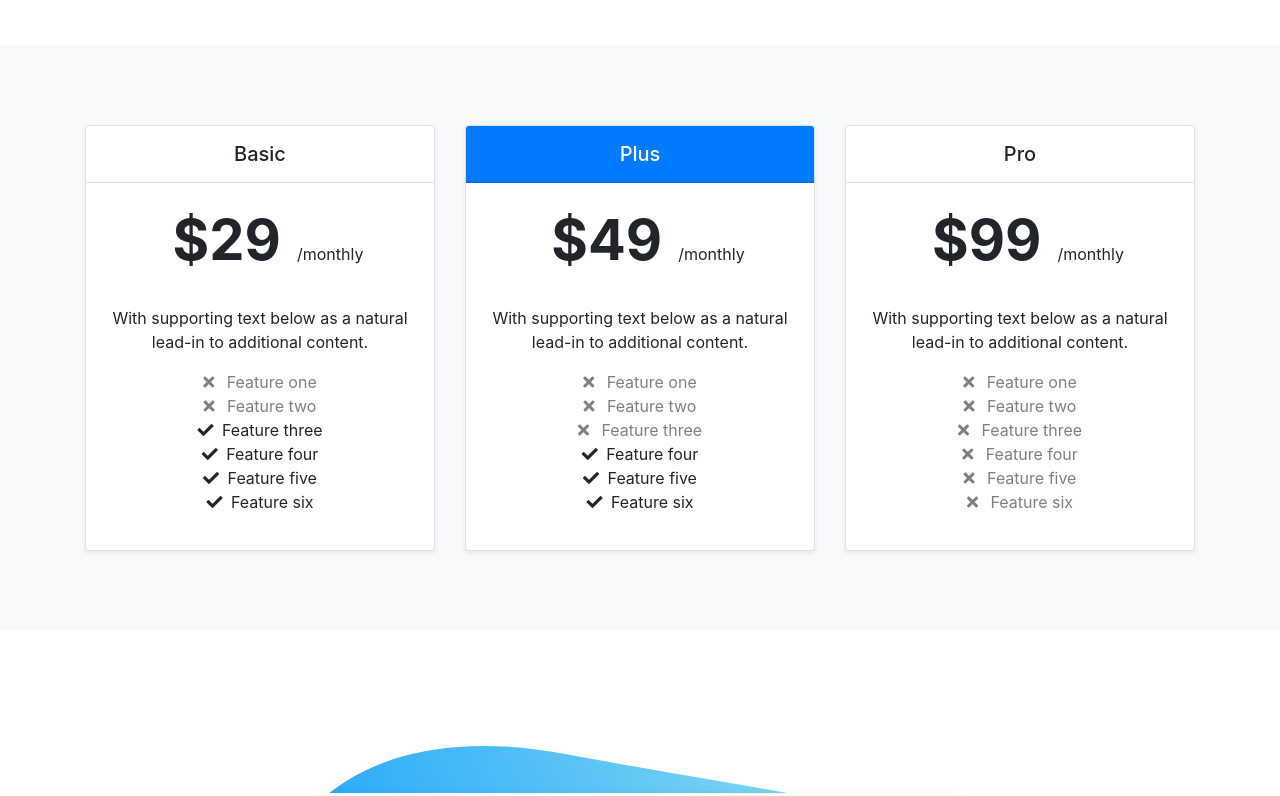
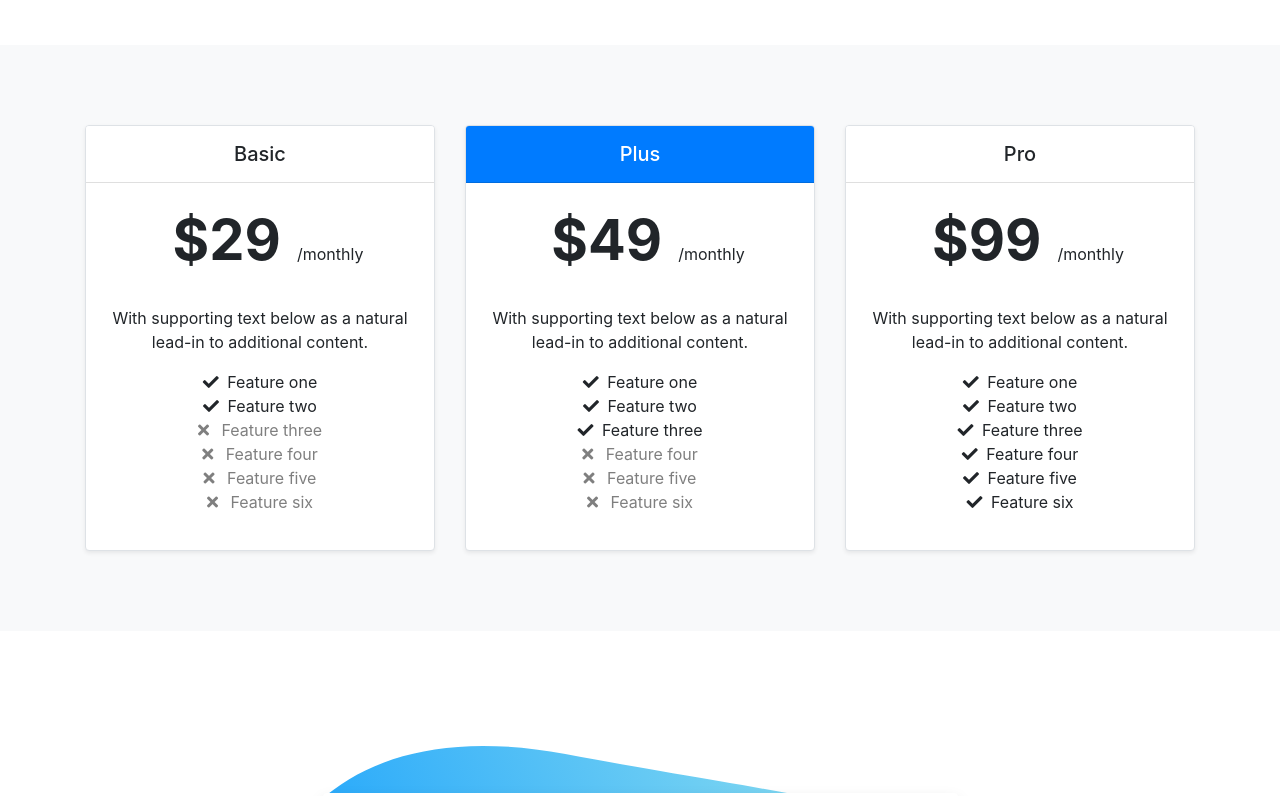
Before and after one commit to alexdevero/mvp-landing-page-template-react, a React (Create React App) app: page / in a window 1280 px wide. Shown: the part 2360-3156 px from the top of the page. Built offline with nearby package versions, Linux system fonts and the light colour scheme.

Commit message:
Fix tierFeatureAvailable condition

```diff
--- a/src/components/pricing.tsx
+++ b/src/components/pricing.tsx
@@ -18,7 +18,7 @@ export const Pricing = () => (
 
             <ul className="list-unstyled px-5 text-center">
               {tier.tierFeatures.map(tierFeature => {
-                return tierFeature.tierFeatureAvailable ? (
+                return !tierFeature.tierFeatureAvailable ? (
                   <li key={tierFeature.tierFeatureId} className="text-black-50">
                     <span className="fas fa-times mr-2" /> {tierFeature.tierFeatureTitle}
                   </li>
```
